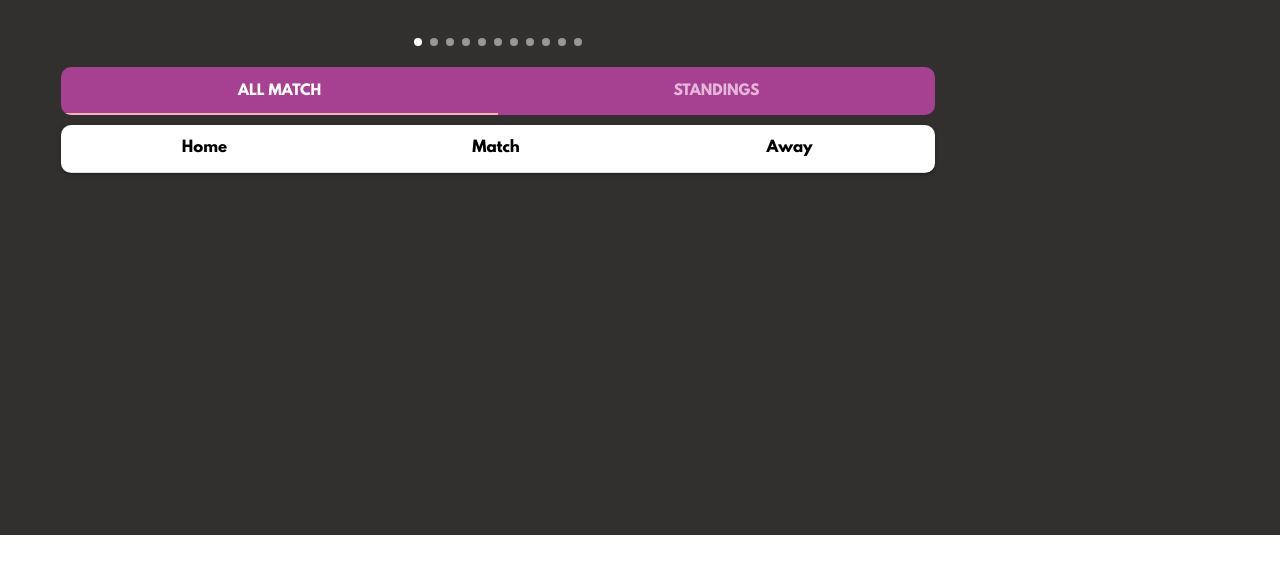
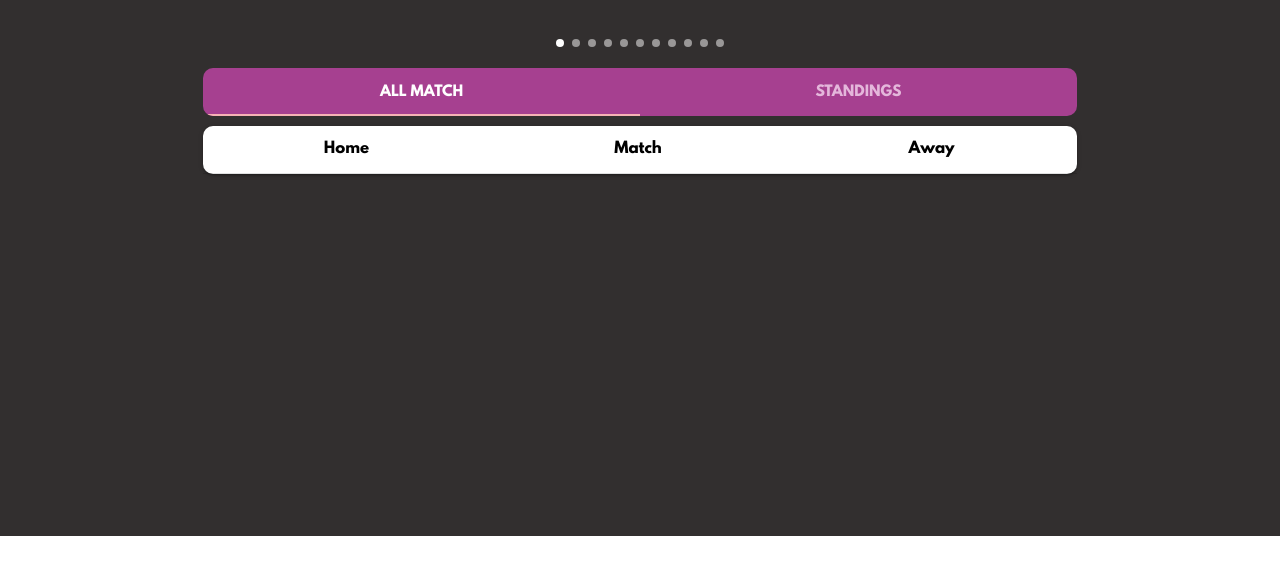
Before and after one commit to annisatahira/football-app, a plain HTML site: page index.html in a window 1280 px wide. Shown: the part 1011-1596 px from the top of the page. After the commit the page ends 1567 px from the top, so only its background shows below. Drawn offline with nearby package versions, Linux system fonts and the light colour scheme; no server answers.

Commit message:
fix container

```diff
--- a/src/css/components/home/match.css
+++ b/src/css/components/home/match.css
@@ -107,10 +107,6 @@ td > img {
     font-size: 20px;
   }
 
-  #match .container {
-    margin: -1px 50px 50px 50px;
-  }
-
   td,
   th {
     text-align: center;
```
